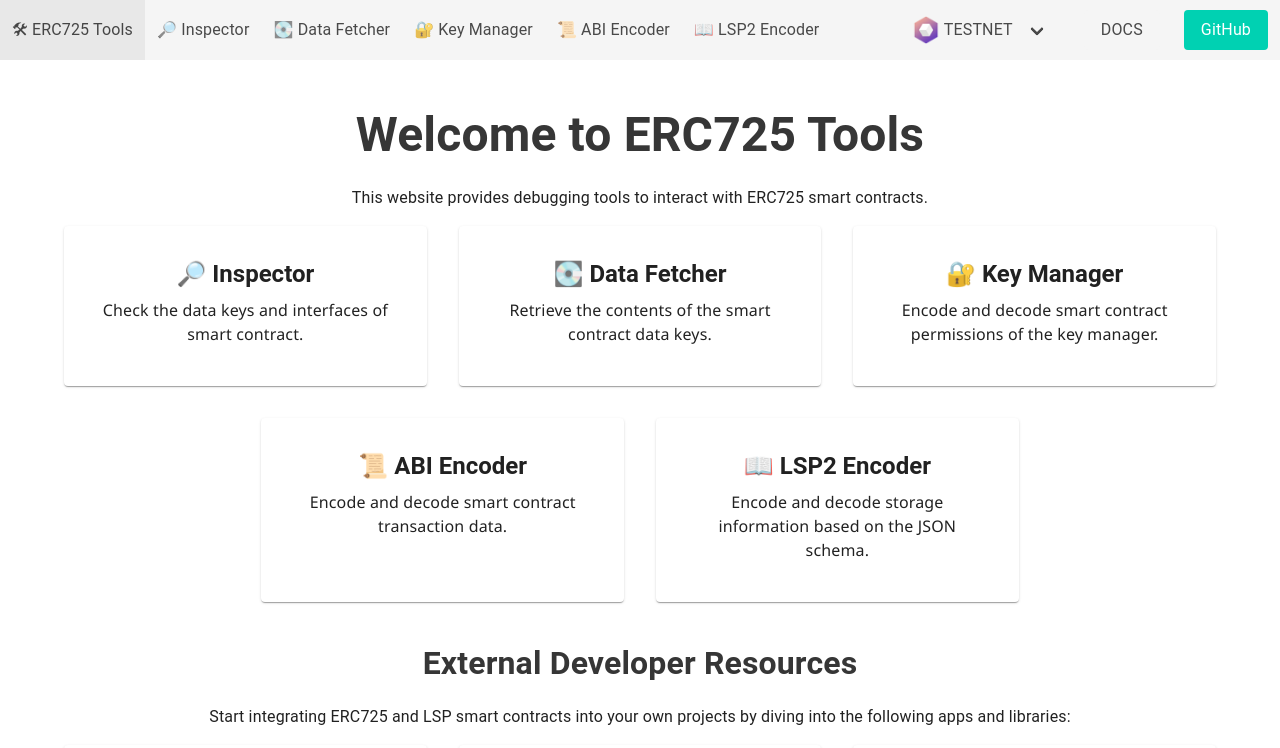
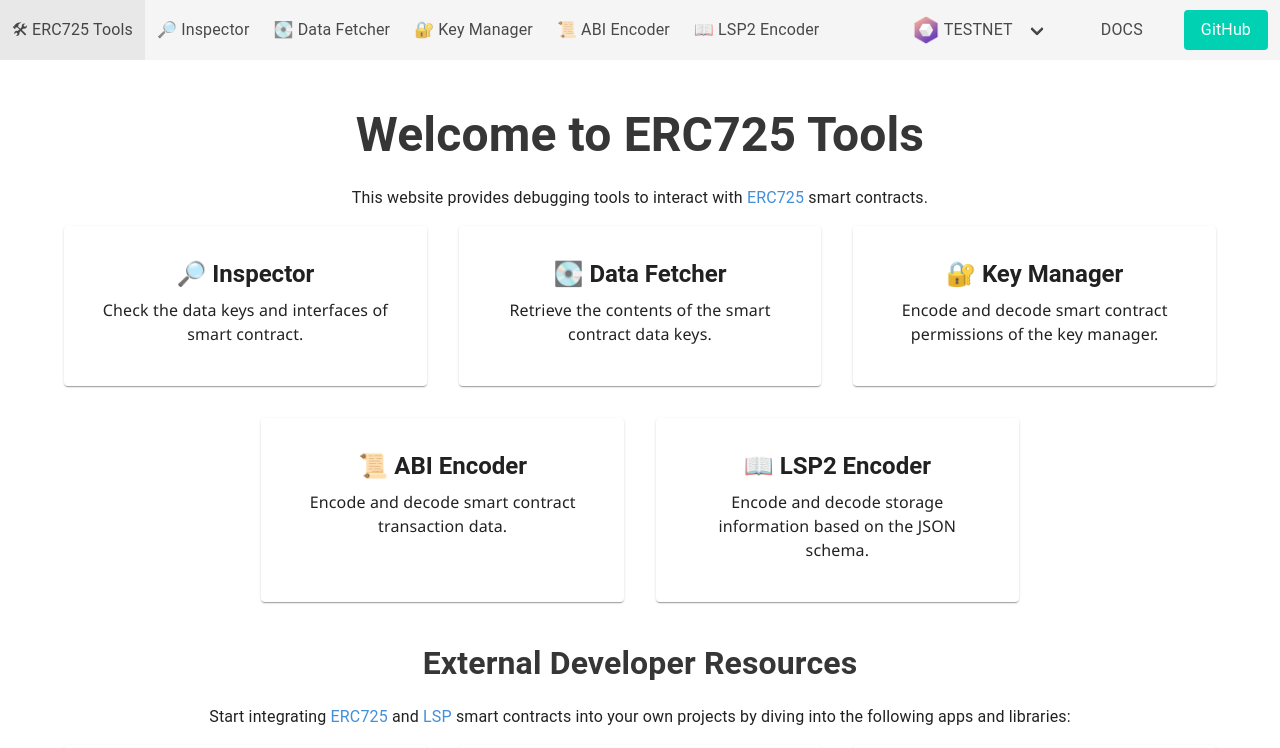
Before and after one commit to lukso-network/tools-erc725-inspect, a Next.js app: page / in a window 1280 px wide. Shown: the top 748 px of the page. Built offline with nearby package versions, Linux system fonts and the light colour scheme.

Commit message:
feat: add linkWrapper, module styling, types

```diff
--- /dev/null
+++ b/components/CardContainer/CardContainer.module.scss
@@ -0,0 +1,4 @@
+.container {
+  max-width: 1200px;
+  margin: auto;
+}
--- a/components/HomeCards/CardContainer.tsx
+++ b/components/CardContainer/CardContainer.tsx
@@ -1,5 +1,6 @@
 import { Grid } from '@mui/material';
 import HomeCard from './components/HomeCard';
+import styles from './CardContainer.module.scss';
 
 const CardContainer = ({ cardData }) => {
   return (
@@ -7,7 +8,7 @@ const CardContainer = ({ cardData }) => {
       container
       spacing={4}
       justifyContent="center"
-      className="styledContainer"
+      className={styles.container}
     >
       {cardData.map((card, index) => (
         <Grid item xs={12} sm={6} md={4} key={index}>
--- /dev/null
+++ b/components/CardContainer/components/HomeCard.module.scss
@@ -0,0 +1,39 @@
+@keyframes fadeInUp {
+  from {
+    transform: translate3d(0, 40px, 0);
+    opacity: 0;
+  }
+  to {
+    transform: translate3d(0, 0, 0);
+    opacity: 1;
+  }
+}
+
+.card {
+  box-shadow: 0 8px 15px 2px #565b731a;
+  padding: 1rem;
+  border-radius: 1rem;
+  transition: transform 0.3s ease-in-out, box-shadow 0.1s ease-in-out;
+  height: 100%;
+
+  .description {
+    font-size: 16px;
+    font-family: 'Segoe UI', Tahoma, Geneva, Verdana, sans-serif;
+    font-weight: 500;
+    margin-top: 0.5rem;
+  }
+
+  &:hover {
+    transform: translateY(-0.5rem);
+    box-shadow: 0 12px 20px 2px #565b731a;
+    cursor: pointer;
+
+    .description {
+      color: #6c6c6c;
+    }
+  }
+
+  .description {
+    transition: color 0.3s ease-in-out;
+  }
+}
--- /dev/null
+++ b/components/CardContainer/components/HomeCard.tsx
@@ -0,0 +1,59 @@
+import * as React from 'react';
+import Card from '@mui/material/Card';
+import CardContent from '@mui/material/CardContent';
+import Typography from '@mui/material/Typography';
+import Link from 'next/link';
+import styles from './HomeCard.module.scss';
+
+interface CardProps {
+  title: string;
+  description: string;
+  link: string;
+  isExternal: boolean;
+  version: string;
+}
+
+const HomeCard: React.FC<CardProps> = ({
+  title,
+  description,
+  link,
+  isExternal,
+  version,
+}) => {
+  const fullTitle = isExternal ? `${title} ↗` : title;
+
+  const LinkWrapper: React.FC = ({ children }) => {
+    if (isExternal) {
+      return (
+        <a href={link} target="_blank" rel="noopener noreferrer">
+          {children}
+        </a>
+      );
+    }
+    return (
+      <Link href={link} passHref>
+        {children}
+      </Link>
+    );
+  };
+
+  return (
+    <LinkWrapper>
+      <Card className={styles.card}>
+        <CardContent>
+          <Typography variant="h5" component="div" fontWeight={600}>
+            {fullTitle}
+          </Typography>
+          <Typography className={styles.description}>{description}</Typography>
+          {version && (
+            <Typography component="p">
+              <code>version: {version}</code>
+            </Typography>
+          )}
+        </CardContent>
+      </Card>
+    </LinkWrapper>
+  );
+};
+
+export default HomeCard;
--- a/components/HomeCards/components/HomeCard.tsx
+++ /dev/null
@@ -1,47 +0,0 @@
-import * as React from 'react';
-import Card from '@mui/material/Card';
-import CardContent from '@mui/material/CardContent';
-import Typography from '@mui/material/Typography';
-import Link from 'next/link';
-
-const HomeCard = ({ title, description, link, isExternal, version }) => {
-  if (isExternal) {
-    const fullTitle = isExternal ? `${title} ↗` : title;
-    return (
-      <a href={link} target="_blank" rel="noopener noreferrer">
-        <Card className="styledCard">
-          <CardContent>
-            <Typography variant="h5" component="div" fontWeight={600}>
-              {fullTitle}
-            </Typography>
-            <Typography className="description">{description}</Typography>
-            {version && (
-              <Typography component="p">
-                <code>version: {version}</code>
-              </Typography>
-            )}
-          </CardContent>
-        </Card>
-      </a>
-    );
-  }
-  return (
-    <Link href={link} passHref>
-      <Card className="styledCard">
-        <CardContent>
-          <Typography variant="h5" component="div" fontWeight={600}>
-            {title}
-          </Typography>
-          <Typography className="description">{description}</Typography>
-          {version && (
-            <Typography component="p">
-              <code>version: {version}</code>
-            </Typography>
-          )}
-        </CardContent>
-      </Card>
-    </Link>
-  );
-};
-
-export default HomeCard;
--- a/pages/index.tsx
+++ b/pages/index.tsx
@@ -1,7 +1,7 @@
 import type { NextPage } from 'next';
 import Head from 'next/head';
 import packageJson from '../package.json';
-import CardContainer from '../components/HomeCards/CardContainer';
+import CardContainer from '../components/CardContainer';
 
 const ERC725_JS_VERSION = packageJson.dependencies['@erc725/erc725.js'];
 const LSP_SMART_CONTRACTS_VERSION =
@@ -17,8 +17,16 @@ const Home: NextPage = () => {
         <div className="content">
           <h1 className="title is-1">Welcome to ERC725 Tools</h1>
           <p>
-            This website provides debugging tools to interact with ERC725 smart
-            contracts.
+            This website provides debugging tools to interact with{' '}
+            <a
+              href="https://docs.lukso.tech/standards/lsp-background/erc725"
+              target="_blank"
+              rel="noreferrer"
+              className="home-link"
+            >
+              ERC725
+            </a>{' '}
+            smart contracts.
           </p>
           <CardContainer
             cardData={[
@@ -51,14 +59,32 @@ const Home: NextPage = () => {
                 title: '📖 LSP2 Encoder ',
                 description:
                   'Encode and decode storage information based on the JSON schema.',
-                link: 'lsp2-encoder',
+                link: '/lsp2-encoder',
               },
             ]}
           ></CardContainer>
           <h3 className="title is-3">External Developer Resources</h3>
           <p>
-            Start integrating ERC725 and LSP smart contracts into your own
-            projects by diving into the following apps and libraries:
+            Start integrating{' '}
+            <a
+              href="https://docs.lukso.tech/standards/lsp-background/erc725"
+              target="_blank"
+              rel="noreferrer"
+              className="home-link"
+            >
+              ERC725
+            </a>{' '}
+            and{' '}
+            <a
+              href="https://docs.lukso.tech/standards/introduction"
+              target="_blank"
+              rel="noreferrer"
+              className="home-link"
+            >
+              LSP
+            </a>{' '}
+            smart contracts into your own projects by diving into the following
+            apps and libraries:
           </p>
           <CardContainer
             cardData={[
--- a/styles/globals.scss
+++ b/styles/globals.scss
@@ -74,49 +74,11 @@ code {
   text-align: center;
 }
 
-// CARD CONTAINER + HOME CARD
+.home-link {
+  color: #438fda;
 
-@keyframes fadeInUp {
-  from {
-    transform: translate3d(0, 40px, 0);
-    opacity: 0;
-  }
-  to {
-    transform: translate3d(0, 0, 0);
-    opacity: 1;
+  &:hover {
+    color: #438fda;
+    text-decoration: underline;
   }
 }
-
-.styledCard {
-  box-shadow: 0 8px 15px 2px #565b731a;
-  padding: 1rem;
-  border-radius: 1rem;
-  transition: transform 0.3s ease-in-out, box-shadow 0.1s ease-in-out;
-  height: 100%;
-
-  .description {
-    font-size: 16px;
-    font-family: 'Segoe UI', Tahoma, Geneva, Verdana, sans-serif;
-    font-weight: 500;
-    margin-top: 0.5rem;
-  }
-
-  &:hover {
-    transform: translateY(-0.5rem);
-    box-shadow: 0 12px 20px 2px #565b731a;
-    cursor: pointer;
-
-    .description {
-      color: #6c6c6c;
-    }
-  }
-
-  .description {
-    transition: color 0.3s ease-in-out;
-  }
-}
-
-.styledContainer {
-  max-width: 1200px;
-  margin: auto;
-}
```
Also changed, not shown: components/CardContainer/index.ts (renamed from components/HomeCards/index.ts).
